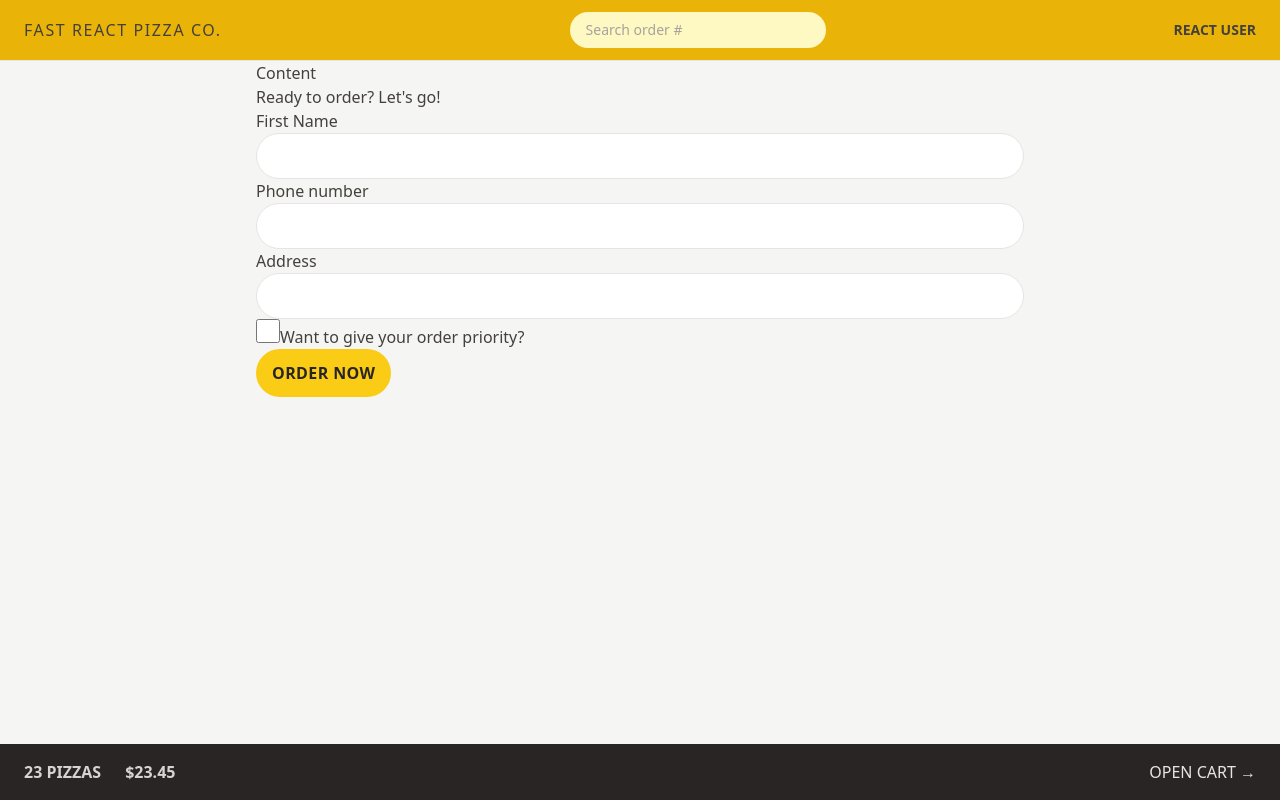
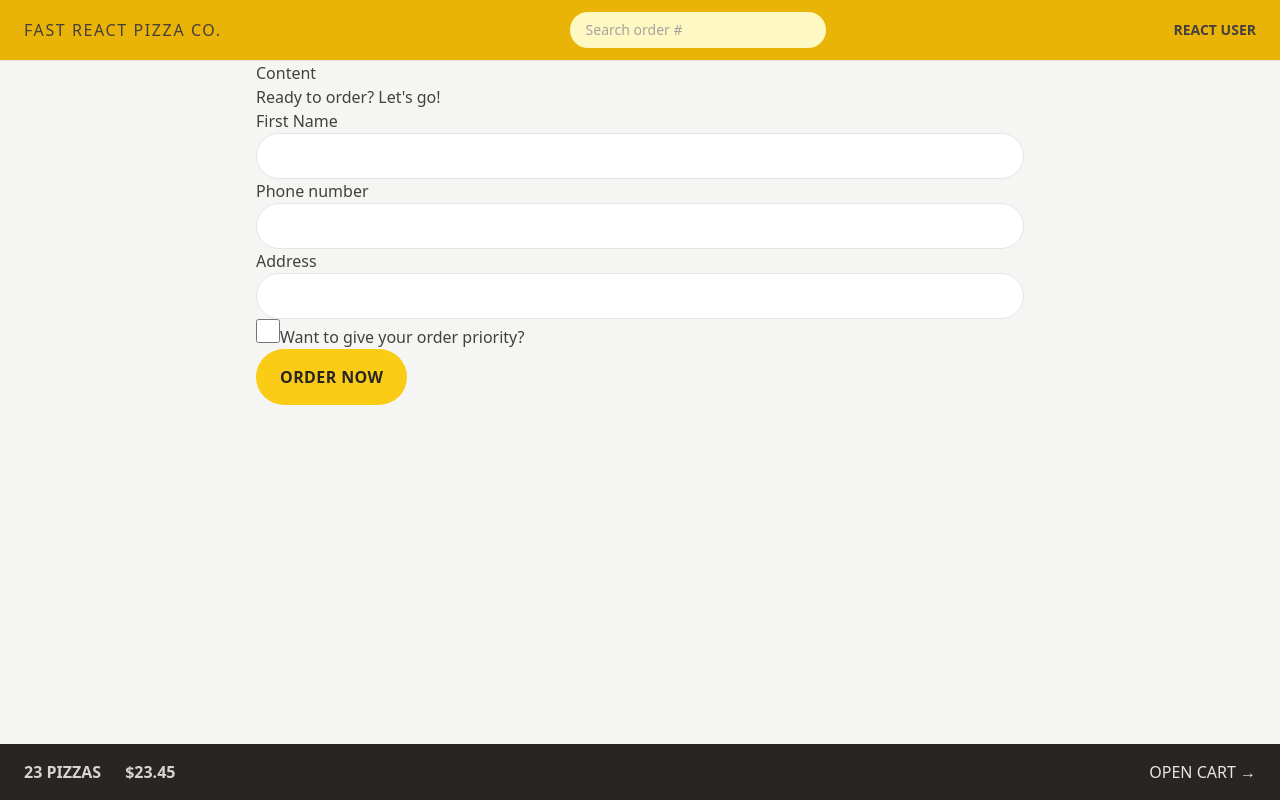
Before and after one commit to mhVxVNMwXkm9s4Ze9VASei/fast-react-pizza, a React (Vite) app: page /order/new in a window 1280 px wide. Built offline with nearby package versions, Linux system fonts and the light colour scheme.

Commit message:
Learned about reusing Tailwind styles using React components
🤯🤯🤯

```diff
--- a/src/features/cart/Cart.jsx
+++ b/src/features/cart/Cart.jsx
@@ -1,4 +1,5 @@
 import { Link } from "react-router-dom";
+import Button from "../../ui/Button";
 
 const fakeCart = [
   {
@@ -40,7 +41,7 @@
       <h2>Your cart, %NAME%</h2>
 
       <div>
-        <Link to="/order/new">Order pizzas</Link>
+        <Button to="/order/new">Order pizzas</Button>
         <button>Clear cart</button>
       </div>
     </div>
--- a/src/features/order/CreateOrder.jsx
+++ b/src/features/order/CreateOrder.jsx
@@ -1,4 +1,5 @@
 import { Form, useActionData, useNavigation } from "react-router-dom";
+import Button from "../../ui/Button";
 // import { createOrder } from "../../services/apiRestaurant";
 
 // https://uibakery.io/regex-library/phone-number
@@ -76,12 +77,9 @@
 
         <div>
           <input type="hidden" name="cart" value={JSON.stringify(fakeCart)} />
-          <button
-            className="inline-block rounded-full bg-yellow-400 px-4 py-3 font-semibold uppercase tracking-wide text-stone-800 transition-colors duration-300 hover:bg-yellow-300 focus:outline-none focus:ring focus:ring-yellow-300 focus:ring-offset-2 disabled:cursor-not-allowed"
-            disabled={isSubmitting}
-          >
+          <Button disabled={isSubmitting}>
             {isSubmitting ? "Placing order..." : "Order now"}
-          </button>
+          </Button>
         </div>
       </Form>
     </div>
--- a/src/features/user/CreateUser.jsx
+++ b/src/features/user/CreateUser.jsx
@@ -1,4 +1,5 @@
 import { useState } from "react";
+import Button from "../../ui/Button";
 
 function CreateUser() {
   const [username, setUsername] = useState("");
@@ -15,7 +16,7 @@
 
       <input
         type="text"
-        className="w-72"
+        className="input mb-8 w-72"
         onChange={(e) => setUsername(e.target.value)}
         placeholder="Your full name"
         value={username}
@@ -23,7 +24,7 @@
 
       {username !== "" && (
         <div>
-          <button>Start ordering</button>
+          <Button>Start ordering</Button>
         </div>
       )}
     </form>
--- /dev/null
+++ b/src/ui/Button.jsx
@@ -0,0 +1,21 @@
+import { Link } from "react-router-dom";
+
+function Button({ children, disabled, to }) {
+  const classNames =
+    "inline-block rounded-full bg-yellow-400 px-4 py-3 font-semibold uppercase tracking-wide text-stone-800 transition-colors duration-300 hover:bg-yellow-300 focus:outline-none focus:ring focus:ring-yellow-300 focus:ring-offset-2 disabled:cursor-not-allowed sm:px-6 sm:py-4";
+
+  if (to)
+    return (
+      <Link className={classNames} to={to}>
+        {children}
+      </Link>
+    );
+
+  return (
+    <button className={classNames} disabled={disabled}>
+      {children}
+    </button>
+  );
+}
+
+export default Button;
--- a/src/ui/Error.jsx
+++ b/src/ui/Error.jsx
@@ -1,14 +1,14 @@
-import { useNavigate, useRouteError } from "react-router-dom";
+import { useRouteError } from "react-router-dom";
+import LinkButton from "./LinkButton";
 
 function Error() {
-	const navigate = useNavigate();
   const error = useRouteError();
 
   return (
     <div>
       <h1>Something went wrong 😢</h1>
       <p>{error.data || error.message}</p>
-			<button onClick={() => navigate(-1)}>&larr; Go back</button>
+      <LinkButton to="-1">&larr; Go back</LinkButton>
     </div>
   );
 }
--- /dev/null
+++ b/src/ui/LinkButton.jsx
@@ -0,0 +1,22 @@
+import { Link, useNavigate } from "react-router-dom";
+
+function LinkButton({ children, to }) {
+  const navigate = useNavigate();
+  const classNames =
+    "hover:underline text-sm text-blue-500 hover:text-blue-600";
+
+  if (to === "-1")
+    return (
+      <button className={classNames} onClick={() => navigate(-1)}>
+        {children}
+      </button>
+    );
+
+  return (
+    <Link className={classNames} to={to}>
+      {children}
+    </Link>
+  );
+}
+
+export default LinkButton;
```
Lines whose indentation alone changed are shown as unchanged.
